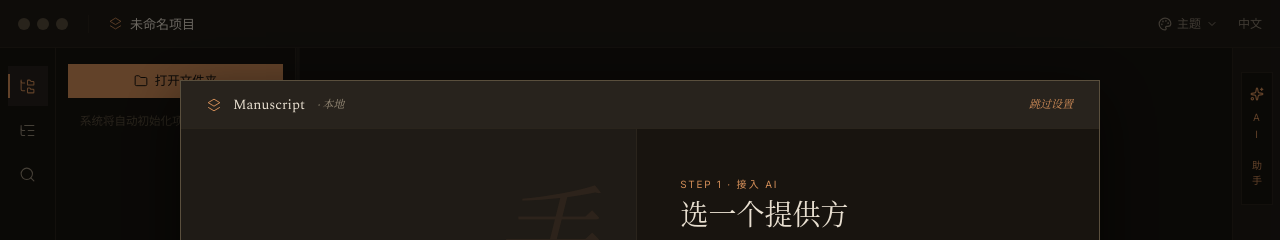
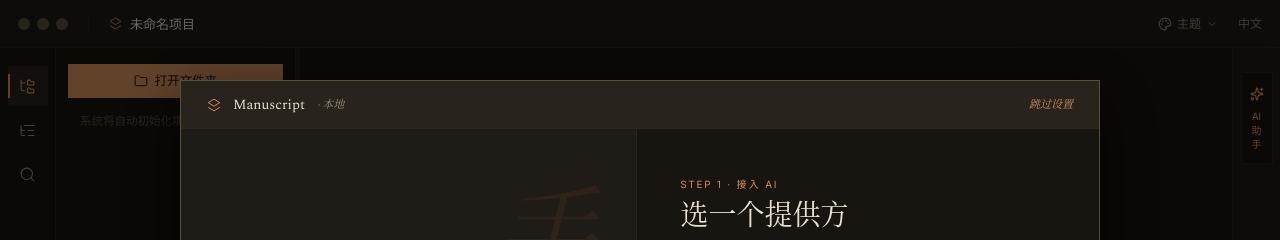
Before and after one commit to Joycai/simple-ai-writer, a React (Vite) app: page / in a window 1280 px wide. Shown: the top 240 px of the page. Built offline with nearby package versions, Linux system fonts and the light colour scheme; what @vscode/markdown-it-katex would draw is missing.

Commit message:
fix: 修正右侧助手按钮文字错位并保持 AI 同行

```diff
--- a/package.json
+++ b/package.json
@@ -1,7 +1,7 @@
 {
   "name": "simple-ai-writer",
   "private": true,
-  "version": "2.0.1",
+  "version": "2.0.2",
   "type": "module",
   "scripts": {
     "dev": "vite",
--- a/src-tauri/tauri.conf.json
+++ b/src-tauri/tauri.conf.json
@@ -1,7 +1,7 @@
 {
   "$schema": "https://schema.tauri.app/config/2",
   "productName": "Simple AI Writer",
-  "version": "2.0.1",
+  "version": "2.0.2",
   "identifier": "com.simple-ai-writer.app",
   "build": {
     "beforeDevCommand": "pnpm dev",
--- a/src/components/layout/AiRail.module.css
+++ b/src/components/layout/AiRail.module.css
@@ -38,4 +38,12 @@
 
 .spacer { flex: 1; }
 
-.handle span { writing-mode: vertical-rl; text-orientation: upright; }
+.label {
+  display: flex;
+  flex-direction: column;
+  align-items: center;
+  gap: 4px;
+  writing-mode: horizontal-tb;
+  white-space: nowrap;
+  letter-spacing: 0;
+}
--- a/src/components/layout/AiRail.tsx
+++ b/src/components/layout/AiRail.tsx
@@ -7,21 +7,23 @@ import styles from "./AiRail.module.css";
 export function AiRail() {
   const { t } = useTranslation();
   const setShowAiDrawer = useAppStore((s) => s.setShowAiDrawer);
+  const label = t("titleBar.summonAi");
+  const labelRows = label.match(/AI|[^\s]/gu) ?? [];
 
   return (
     <div className={styles.rail}>
-      {/* No mode passed: this is the generic "summon the assistant" handle, so
-          the drawer reopens on whatever tab was last used. The shortcut is
-          shown in the tooltip only — mixing "AI 助手" with "· Ctrl+J" in the
-          same vertical-rl string reorients the Latin runs sideways against
-          the upright CJK ones, producing garbled-looking text. */}
+      {/* No mode passed: reopen the last-used tab. Explicit horizontal rows
+          keep AI together and avoid vertical-writing wrapping in the webview. */}
       <button
         className={styles.handle}
         onClick={() => setShowAiDrawer(true)}
-        title={`${t("titleBar.summonAi")} · ${MOD_KEY === "⌘" ? "⌘J" : "Ctrl+J"}`}
+        aria-label={label}
+        title={`${label} · ${MOD_KEY === "⌘" ? "⌘J" : "Ctrl+J"}`}
       >
         <Sparkles size={14} aria-hidden="true" />
-        <span>{t("titleBar.summonAi")}</span>
+        <span className={styles.label} aria-hidden="true">
+          {labelRows.map((row, index) => <span key={index}>{row}</span>)}
+        </span>
       </button>
       <span className={styles.spacer} />
     </div>
```
Also changed, not shown: 3 other files (tests, documents, lock files or other folders).
